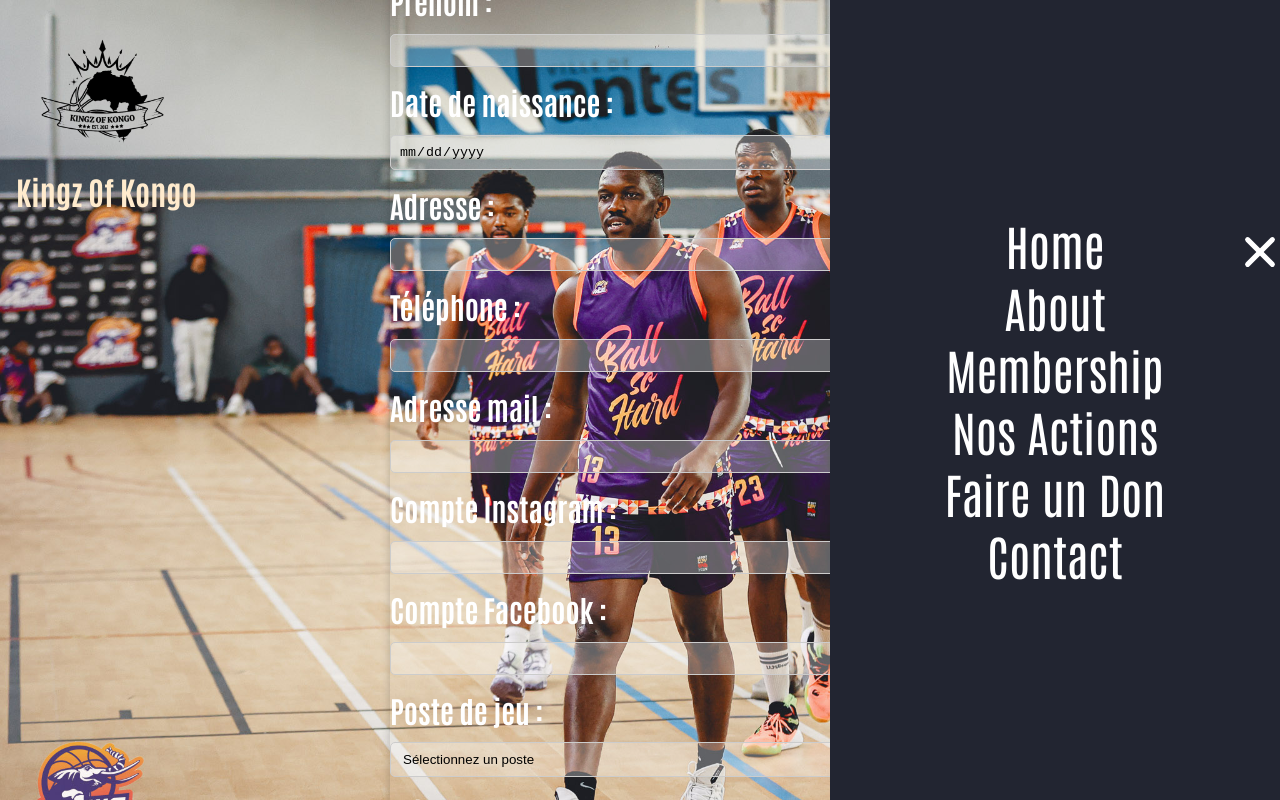
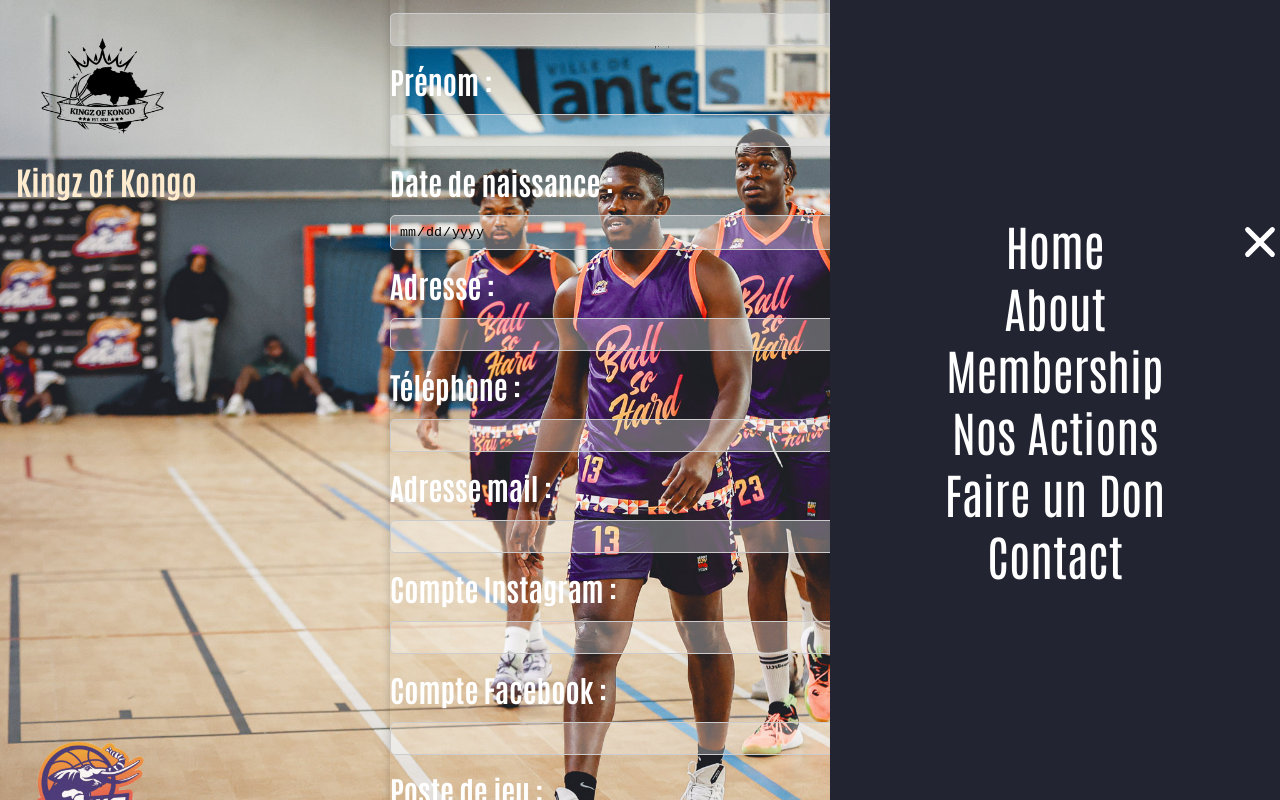
Before and after one commit to armadne/kingz-congo1, a React (Create React App) app: page /devenir_membre in a window 1280 px wide. Shown: the top 800 px of the page. Built offline with nearby package versions, Linux system fonts and the light colour scheme.

Commit message:
navbar et formulaire member deplacement vers bas

```diff
--- a/src/components/css_components/Navbar1.css
+++ b/src/components/css_components/Navbar1.css
@@ -30,7 +30,7 @@ body {
 nav img
 {
     width: 150px;
-    height: 150px;
+    height: 140px;
     margin-right: 10px;
 }
 
--- a/src/pages/css_pages/Membership.css
+++ b/src/pages/css_pages/Membership.css
@@ -45,7 +45,7 @@
     border-radius: 10px;
     text-align: center;
     opacity: 0;
-    transform: translateY(30px);
+    transform: translateY(20px);
     animation: fadeSlipUp 1s ease-in-out forwards;
   }
 
@@ -56,7 +56,7 @@
     background-repeat: no-repeat; /* Empêche la répétition de l'image */
     background-position: center;
     width: 100%; /* Centre l'image */
-    height: 135vh;
+    height: 155vh;
     display: flex;
     justify-content: center;
    align-items: center;
```
